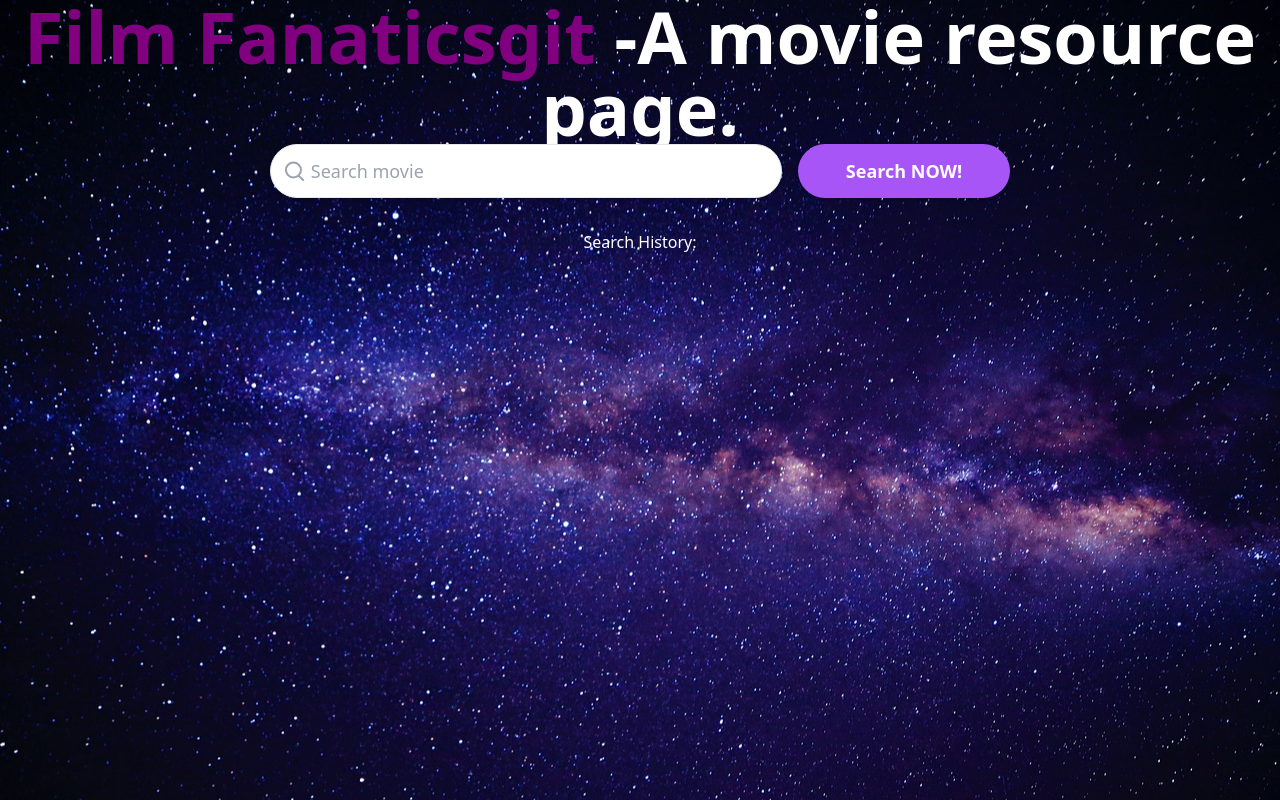
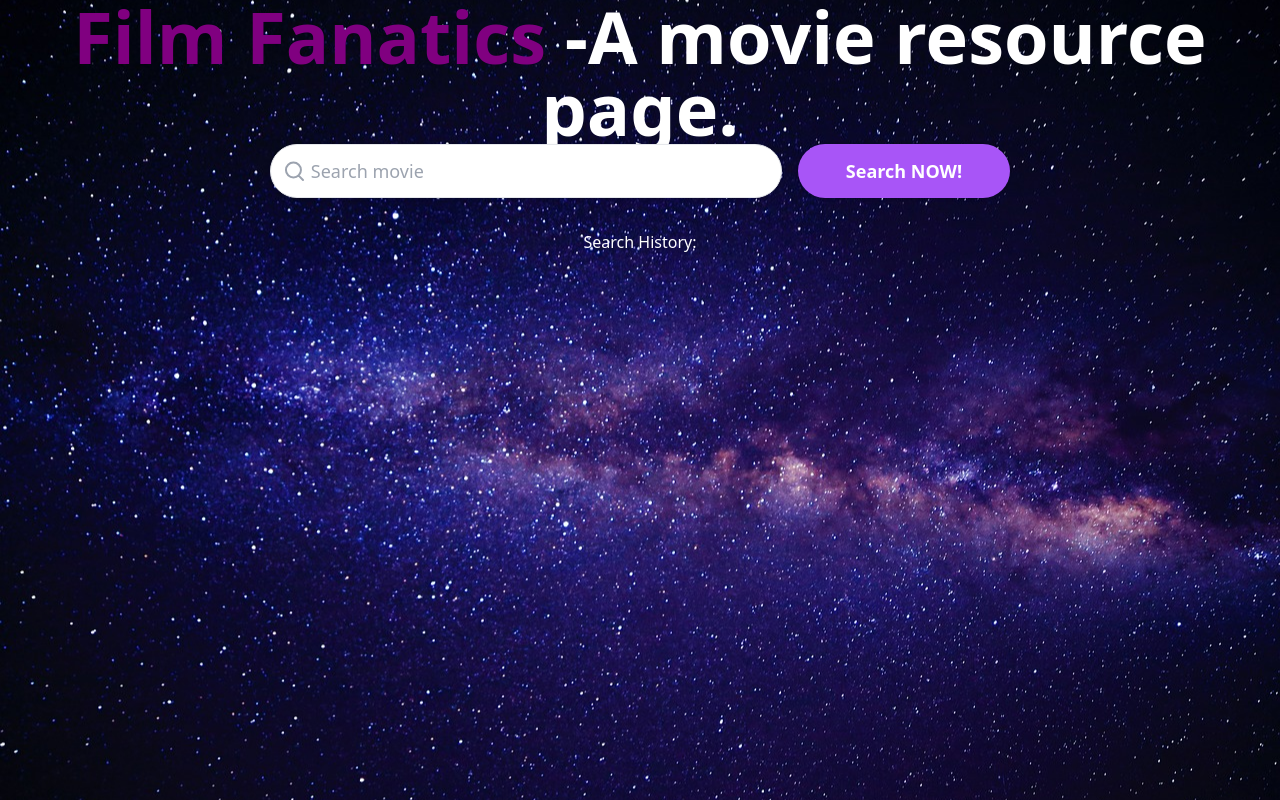
Before and after one commit to mkeeney42/Film-Fanatics, a plain HTML site: page index.html in a window 1280 px wide. Drawn offline with nearby package versions, Linux system fonts and the light colour scheme.

Commit message:
removed git from header

```diff
--- a/index.html
+++ b/index.html
@@ -14,7 +14,7 @@
     background-position: center">
     <main class="landing-page text-center">
         <h1 class="text-7xl font-bold text-white-800">
-            <span style="color: purple;">Film Fanaticsgit</span> -A movie resource page.
+            <span style="color: purple;">Film Fanatics</span> -A movie resource page.
         </h1>
         <form class="search-input flex justify-center">
             <div class="relative w-full max-w-lg">
```
